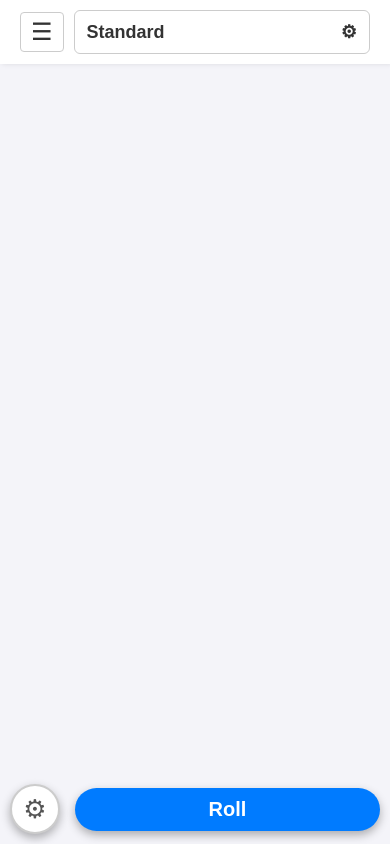
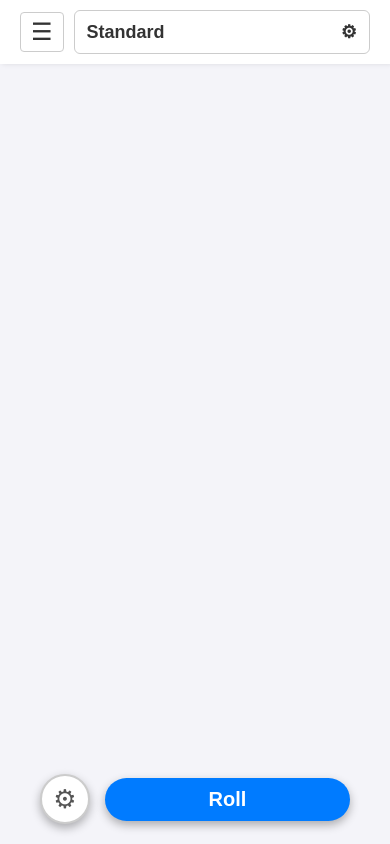
Before and after one commit to alex-katz/dice-roller, a plain HTML site: page index.html in a window 390 px wide. Drawn offline with Linux system fonts and the light colour scheme.

Commit message:
Fix elements overlay in case of big amount of dice in mobile version

```diff
--- a/style.css
+++ b/style.css
@@ -274,7 +274,7 @@ body { background-color: #f4f4f9; color: #333; height: 100vh; margin: 0; overflo
     padding: 10px;
     display: flex;
     flex-direction: column;
-    justify-content: center;
+    justify-content: flex-start; /* Fixes top-clipping on scroll */
 }
 
 .dice-zone {
@@ -435,7 +435,7 @@ body.diff-active .die-bonus-ctrl {
     }
 
     .sidebar.expanded {
-        height: calc(100vh - 80px); /* Take up entire screen minus space for Roll button */
+        height: 100vh; /* Take up entire screen so it covers the Total */
         box-shadow: 0 4px 10px rgba(0,0,0,0.2);
     }
 
@@ -451,12 +451,14 @@ body.diff-active .die-bonus-ctrl {
     }
 
     .roll-area {
-        position: fixed;
-        bottom: 10px;
-        left: 10px;
-        width: calc(100% - 20px);
-        z-index: 100;
+        width: 100%;
         max-width: none;
+        margin-bottom: 10px;
+    }
+
+    .roll-btn-row {
+        position: relative;
+        z-index: 105; /* Forces the buttons to stay above the expanded sidebar */
     }
 
     #roll-btn {
@@ -473,8 +475,8 @@ body.diff-active .die-bonus-ctrl {
 
     .main-content {
         margin-top: 0;
-        padding-top: 70px;
-        padding-bottom: 80px; /* Reduced from 160px to decrease the gap */
+        padding-top: 80px; /* Clears the top header perfectly */
+        padding-bottom: 10px; /* Reduced because roll-area is no longer floating */
         height: 100vh;
     }
 }
```
